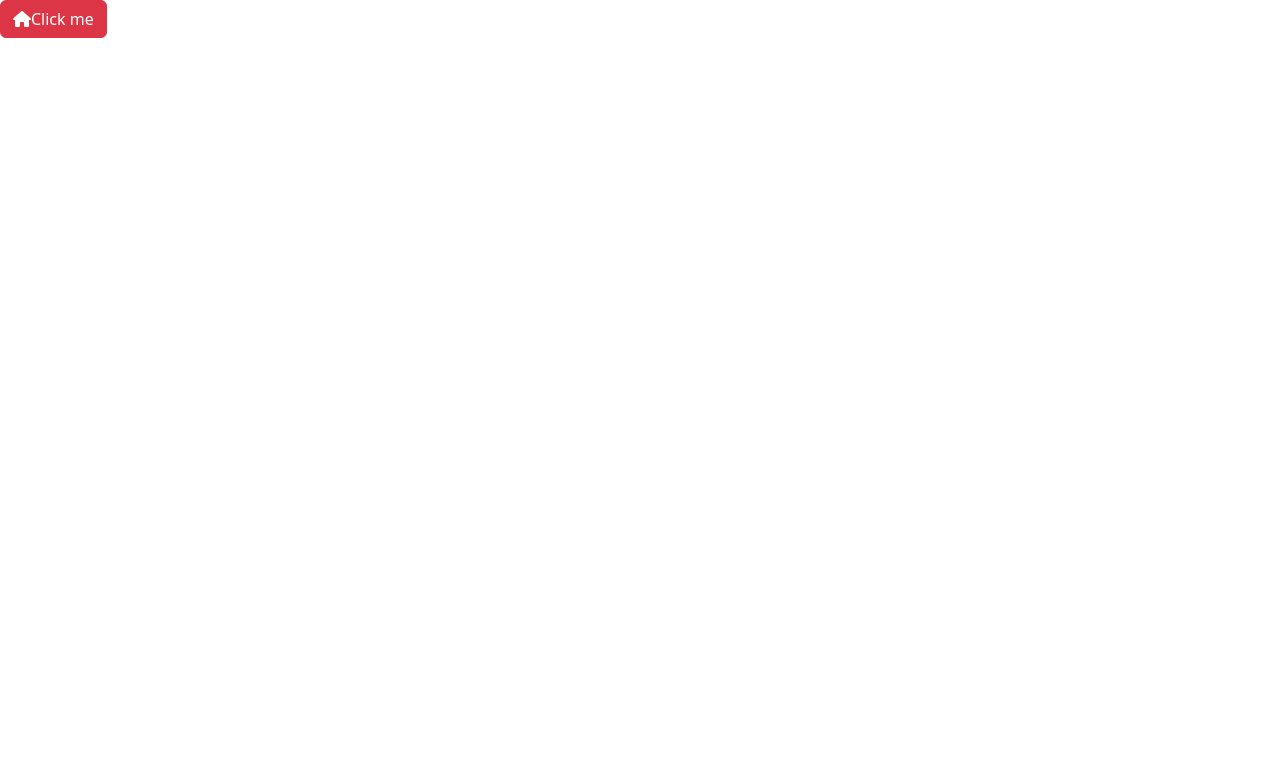
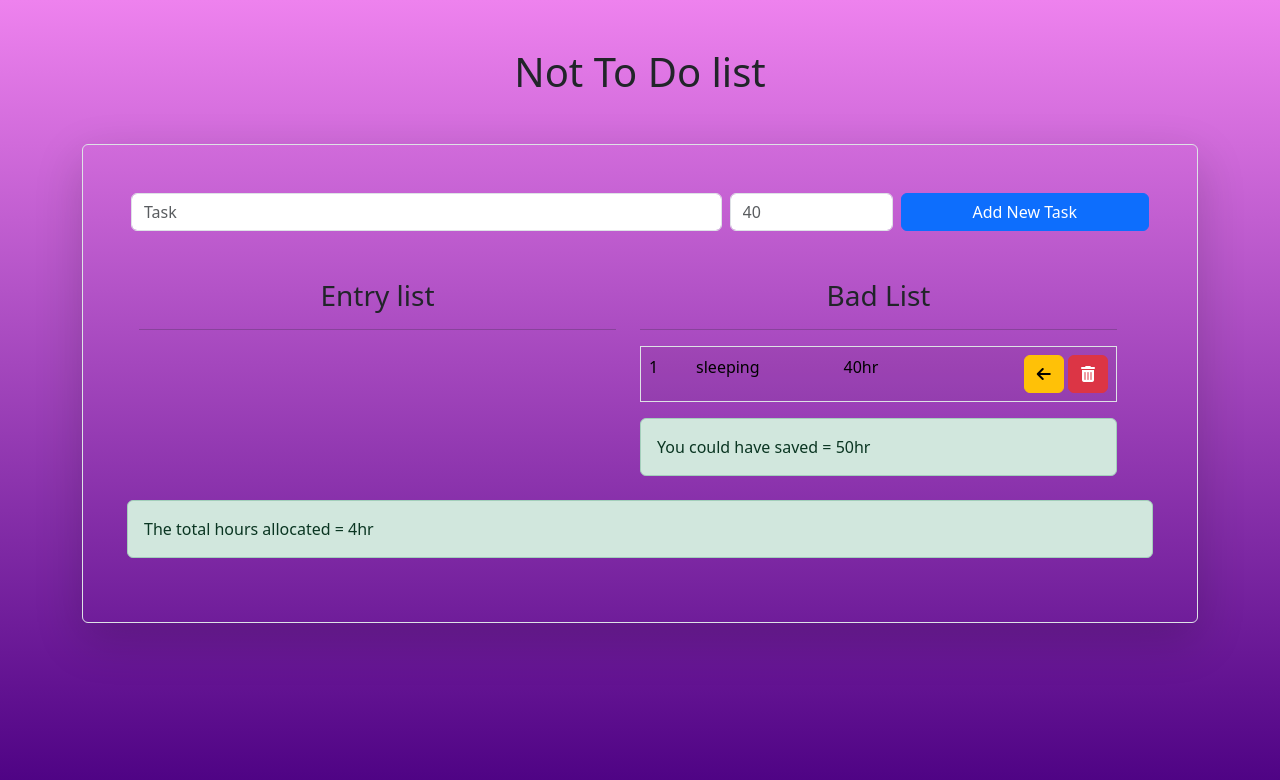
Before and after one commit to rashilmaharjan/Not-To-Do-List, a plain HTML site: page index.html in a window 1280 px wide. Drawn offline with nearby package versions, Linux system fonts and the light colour scheme.

Commit message:
work in progress

```diff
--- a/index.html
+++ b/index.html
@@ -20,17 +20,110 @@
       crossorigin="anonymous"
       referrerpolicy="no-referrer"
     />
+
+    <style>
+      .wrapper {
+        background: linear-gradient(violet, indigo);
+        min-height: 100vh;
+      }
+      .table {
+        --bs-table-bg: transparent;
+      }
+    </style>
     <title>Not to do list</title>
   </head>
   <body>
-    <button class="btn btn-danger">
-      <i class="fa-solid fa-house"></i>Click me
-    </button>
+    <div class="wrapper pt-5">
+      <div class="container">
+        <h1 class="text-center">Not To Do list</h1>
 
-    <script
-      src="https://cdn.jsdelivr.net/npm/bootstrap@5.3.3/dist/js/bootstrap.bundle.min.js"
-      integrity="sha384-YvpcrYf0tY3lHB60NNkmXc5s9fDVZLESaAA55NDzOxhy9GkcIdslK1eN7N6jIeHz"
-      crossorigin="anonymous"
-    ></script>
+        <!-- form -->
+        <form
+        onsubmit="handleOnSubmit(this)"
+        action="javascript:void(0)"
+        class="border p-5 rounded shadow-lg mt-5">
+        <div class="row g-2">
+          <div class="col-md-7">
+            <input
+              type="text"
+              class="form-control"
+              placeholder="Task"
+              aria-label="First name"
+              name="task"
+              id="task"
+            />
+          </div>
+          <div class="col-md-2">
+            <input
+              type="number"
+              class="form-control"
+              placeholder="40"
+              aria-label="Last name"
+              name="hr"
+              min="1"
+            />
+          </div>
+          <div class="col-md-3 d-grid">
+            <button class="btn btn-primary">Add New Task</button>
+          </div>
+
+        </form>
+
+
+
+        <!-- tables -->
+        <div class="row mt-5">
+            <div class="col-md">
+                <h3 class="text-center">Entry list</h3>
+                <hr>
+                <!-- entry list table -->
+                <table class="table table-striped table-hover border">
+                <tbody id="entryList">
+                    <tr>
+                        <!-- <td>1</td>
+                        <td>sleeping</td>
+                        <td>40</td>
+                        <td class="text-end">
+                            <button class="btn btn-danger"><i class="fa-solid fa-trash-can"></i></button>
+                            <button class="btn btn-success"><i class="fa-solid fa-arrow-right"></i></button>
+                        </td>
+                        </tr> -->
+
+                </tbody>
+                </table>
+            </div>
+            <div class="col-md">
+                <h3 class="text-center">Bad List</h3>
+                <hr>
+                <!-- bad list table -->
+                <table class="table table-striped table-hover border">
+
+
+                <tbody>
+                    <tr>
+                    <td>1</td>
+                    <td>sleeping</td>
+                    <td>40hr</td>
+                    <td class="text-end">
+                        <button class="btn btn-warning"><i class="fa-solid fa-arrow-left"></i></button>
+                        <button class="btn btn-danger"><i class="fa-solid fa-trash-can"></i></i></button>
+                    </td>
+                    </tr>
+
+                </tbody>
+                </table>
+                <div class="alert alert-success ">You could have saved = 50hr </div>
+            </div>
+
+        </div>
+
+        <div class="alert alert-success">The total hours allocated = 4hr </div>
+
+
+
+      </div>
+    </div>
+   <script src="./script.js"></script>
+
   </body>
 </html>
--- a/script.js
+++ b/script.js
@@ -0,0 +1,61 @@
+let taskList = [];
+
+const handleOnSubmit = (e) => {
+  //   const elm = document.getElementById("task");
+  //   console.log(elm.value);
+
+  const newForm = new FormData(e);
+
+  const task = newForm.get("task");
+  const hr = newForm.get("hr");
+  const obj = {
+    task,
+    hr,
+    id: randomIdGenerator(),
+  };
+
+  taskList.push(obj);
+  displayEntryList();
+};
+
+const displayEntryList = () => {
+  let str = "";
+
+  const entryElm = document.getElementById("entryList");
+
+  taskList.map((item, i) => {
+    str += `<td>${i + 1}</td>
+    <td>${item.task}</td>
+    <td>${item.hr}</td>
+    <td class="text-end">
+        <button onclick ="handleOnDelete('${
+          item.id
+        }')" class="btn btn-danger"><i class="fa-solid fa-trash-can"></i></button>
+        <button class="btn btn-success"><i class="fa-solid fa-arrow-right"></i></button>
+    </td>
+    </tr>`;
+  });
+
+  entryElm.innerHTML = str;
+};
+
+const randomIdGenerator = (length = 6) => {
+  const str = "qwertyuiopasdfghjklzxcxvbnm1234567890";
+
+  let id = "";
+
+  for (let i = 0; i < 6; i++) {
+    const randomIndex = Math.floor(Math.random() * str.length);
+    id += str[randomIndex];
+  }
+
+  return id;
+};
+
+const handleOnDelete = (id) => {
+  if (window.confirm("Are you sure, you want to delete this?")) {
+    taskList = taskList.filter((item) => item.id !== id);
+  }
+
+  displayEntryList();
+};
```
Also changed, not shown: 1 other file.
